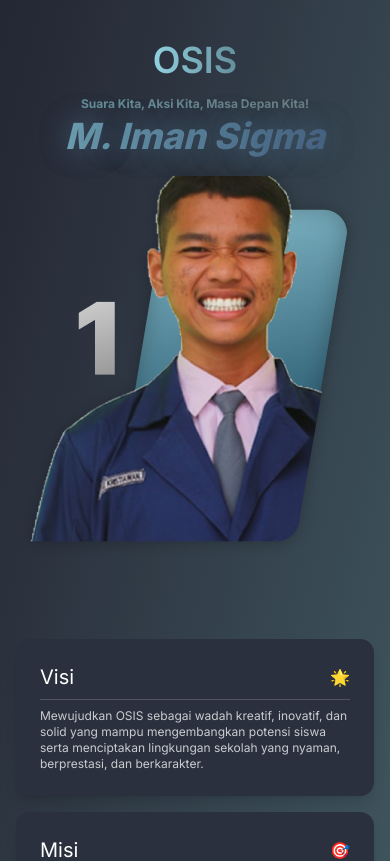
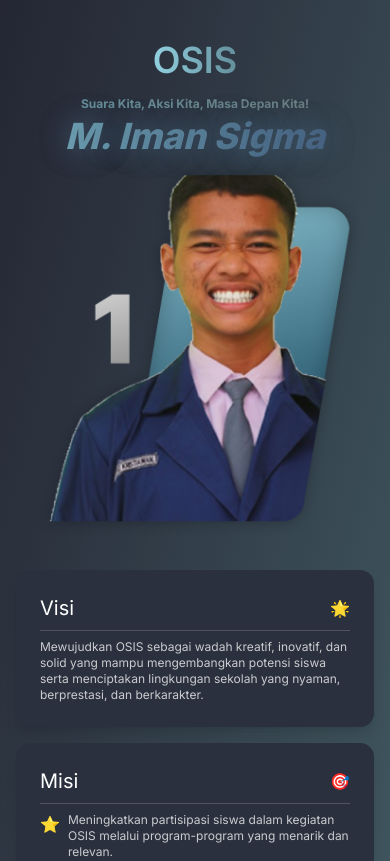
Before and after one commit to algazza/pemilos-frontend, a React (Vite) app: page /paslon in a window 390 px wide. Shown: the top 861 px of the page. Built offline with nearby package versions, Linux system fonts and the light colour scheme.

Commit message:
🔥 fix: fixing overflow layout and gap

```diff
--- a/src/pages/Paslon.tsx
+++ b/src/pages/Paslon.tsx
@@ -42,7 +42,7 @@ const PaslonPage: React.FC = () => {
 
   return (
     <div className="flex justify-center items-center">
-      <div className="w-full max-w-[1440px] flex flex-col lg:flex-row items-center justify-center gap-16">
+      <div className="w-full max-w-[1440px] flex flex-col lg:flex-row items-center justify-center gap-4 lg:gap-16">
         <div className="flex flex-col items-center ">
           <h2 className="text-4xl font-semibold bg-gradient-to-r to-[#648f9b] from-[#92D1E1] bg-clip-text text-transparent">
             OSIS
@@ -63,7 +63,7 @@ const PaslonPage: React.FC = () => {
                 stiffness: 100,
                 damping: 13,
               }}
-              className="w-100 h-fit lg:h-100"
+              className="h-fit lg:h-100"
             >
               <AnimatePresence>
                 <motion.img
@@ -78,6 +78,7 @@ const PaslonPage: React.FC = () => {
             </motion.div>
           </div>
         </div>
+
         <div className="flex flex-col items-center mt-4 md:mt-0 gap-4">
           <motion.div
             initial={{ opacity: 0, scale: 0.8 }}
```
